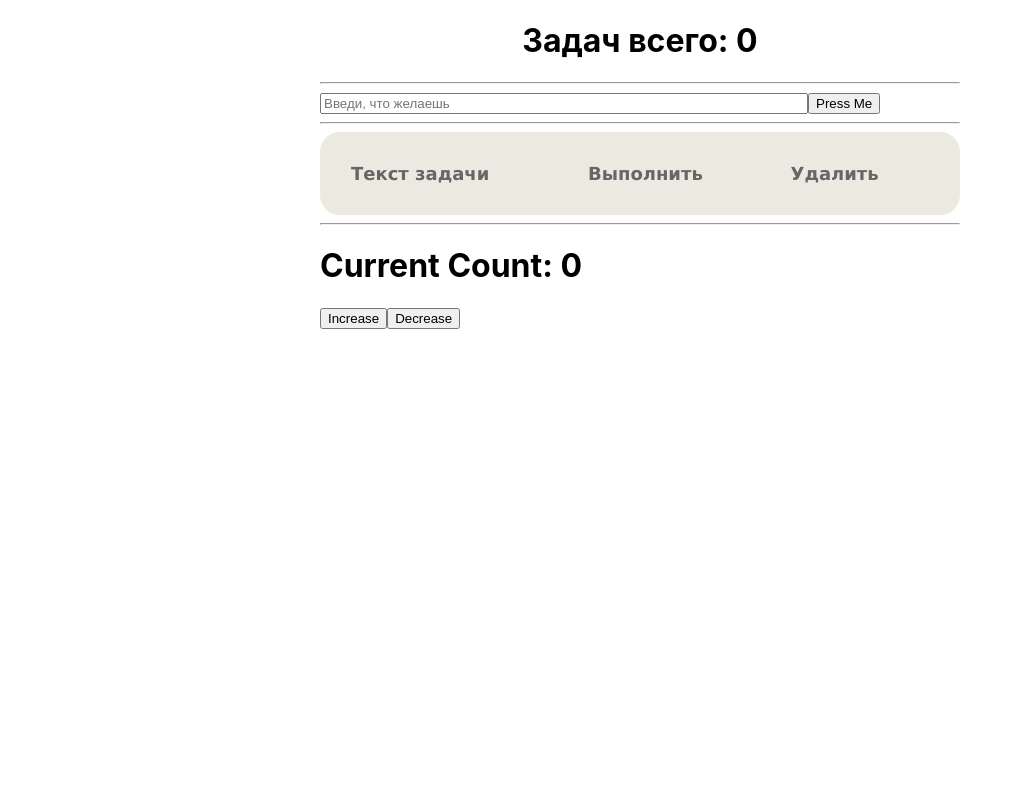
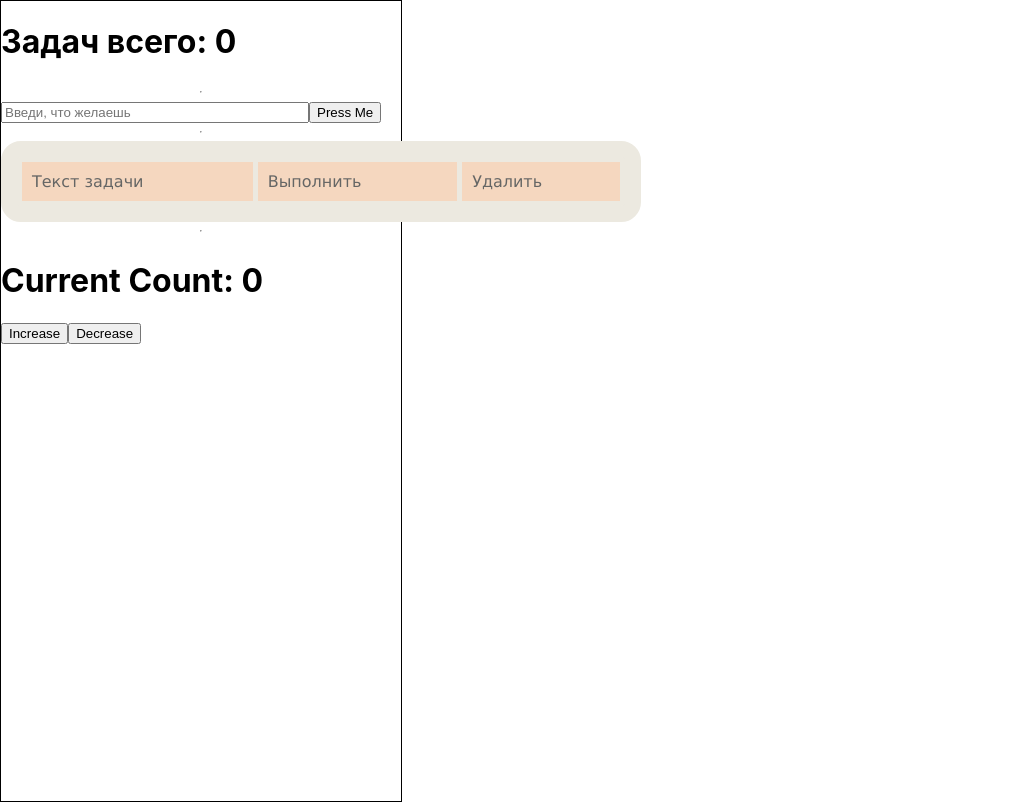
Before and after one commit to jugosoft/react-to-do-list, a React (Create React App) app in the folder react-to-do-list/: page / in a window 1280 px wide. Shown: the whole page, without its empty margins (0-1022 px from the left). Built offline with nearby package versions, Linux system fonts and the light colour scheme.

Commit message:
New Component

```diff
--- a/react-to-do-list/src/App.css
+++ b/react-to-do-list/src/App.css
@@ -1,4 +1,5 @@
 table {
+  width: inherit;
   font-family: "Lucida Sans Unicode", "Lucida Grande", Sans-Serif;
   text-align: left;
   border-collapse: separate;
@@ -27,15 +28,3 @@ table {
   .rounded {
     border-radius: 3px;
   }
-
-  .container {
-    width: 50%;
-    top: 50%;
-    left: 25%;
-    justify-content: center;
-    position: relative;
-  }
-
-  .centered {
-    text-align: center;
-  }
--- a/react-to-do-list/src/App.js
+++ b/react-to-do-list/src/App.jsx
@@ -4,6 +4,7 @@ import './App.css';
 import ToDoForm from './components/ToDoForm/ToDoForm';
 import ToDoTable from './components/ToDoTable/ToDoTable';
 import PerfectCounter from './components/PerfectCounter/PerfectCounter';
+import Layout from './hoc/Layout/Layout';
 
 function App() {
 
@@ -34,8 +35,8 @@ function App() {
   };
 
   return (
-    <div className="container">
-      <header className="centered">
+    <Layout>
+        <header>
           <h1>Задач всего: {todoList.length}</h1>
         </header>
         <hr />
@@ -46,10 +47,10 @@ function App() {
         <ToDoTable
           todoList={todoList}
           removeTask={removeTask}
-        completeTask={completeTask}/>
+          completeTask={completeTask} />
         <hr />
         <PerfectCounter />
-    </div>
+    </Layout>
   );
 }
 
--- a/react-to-do-list/src/components/ToDoTable/ToDoTable.jsx
+++ b/react-to-do-list/src/components/ToDoTable/ToDoTable.jsx
@@ -5,11 +5,14 @@ import ToDo from '../../components/ToDo/ToDo';
 export default function ToDoTable(props) {
     return (
         <table>
-            <tr>
-                <th>Текст задачи</th>
-                <th>Выполнить</th>
-                <th>Удалить</th>
-            </tr>
+            <thead>
+                <tr>
+                    <td>Текст задачи</td>
+                    <td>Выполнить</td>
+                    <td>Удалить</td>
+                </tr>
+            </thead>
+            <tbody>
             {
                 props.todoList.map(todo => {
                     return (
@@ -21,6 +24,7 @@ export default function ToDoTable(props) {
                     )
                 })
             }
+            </tbody>
         </table>
     );
 }
--- /dev/null
+++ b/react-to-do-list/src/hoc/Layout/Layout.css
@@ -0,0 +1,11 @@
+.Layout {
+    height: 100vh;
+    display: flex;
+    flex-direction: column;
+}
+
+.Layout main {
+    display: flex;
+    flex-direction: column;
+    flex-grow: 1;
+}
--- /dev/null
+++ b/react-to-do-list/src/hoc/Layout/Layout.jsx
@@ -0,0 +1,15 @@
+import React from 'react';
+import './Layout.css';
+
+export default class Layout extends React.Component {
+
+    render(){
+        return(
+            <div style={{width: 400, border: '1px solid black'}} className={'Layout'}>
+                <main>
+                    { this.props.children }
+                </main>
+            </div>
+        );
+    }
+}
```
Lines whose indentation alone changed are shown as unchanged.
